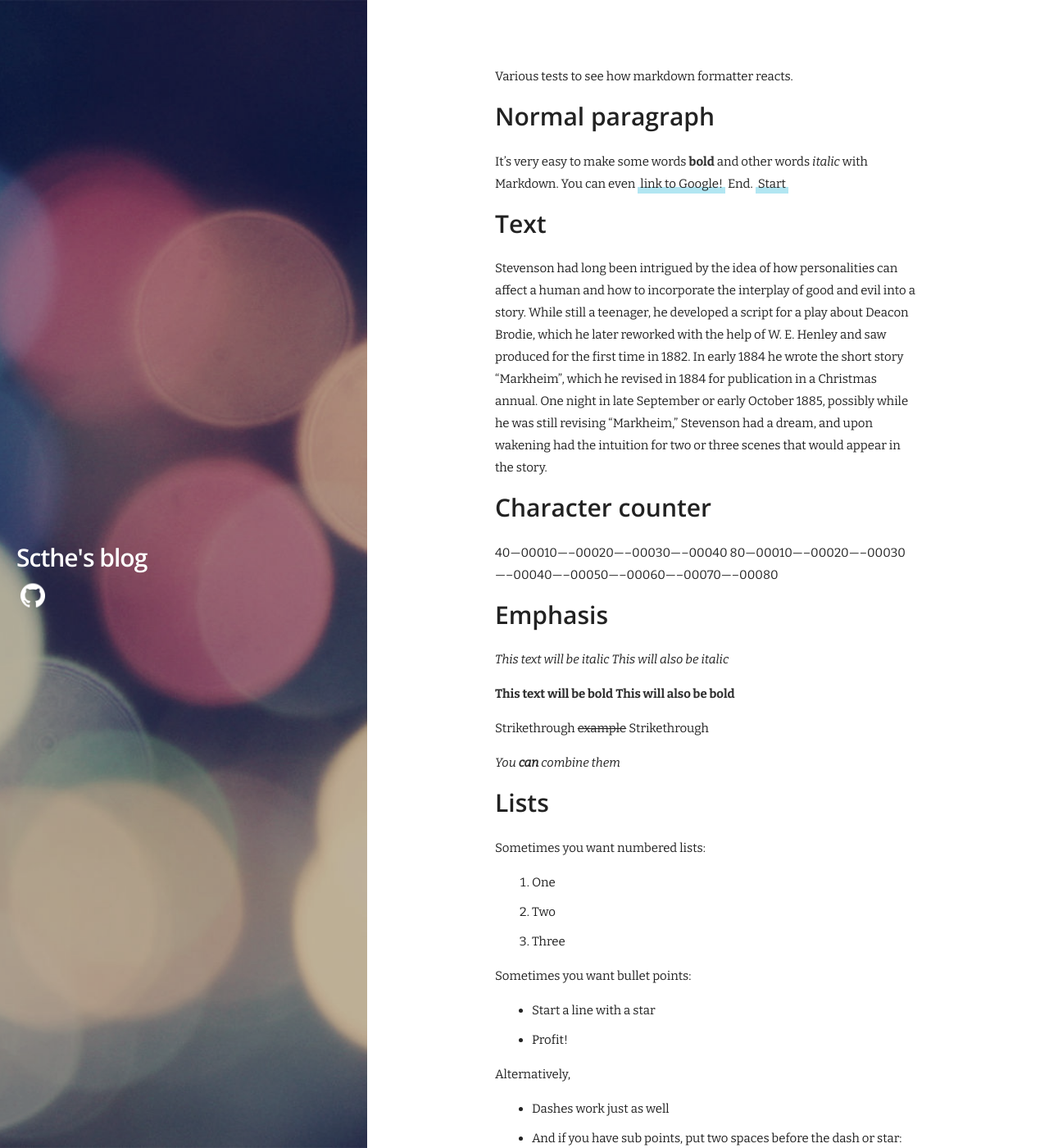
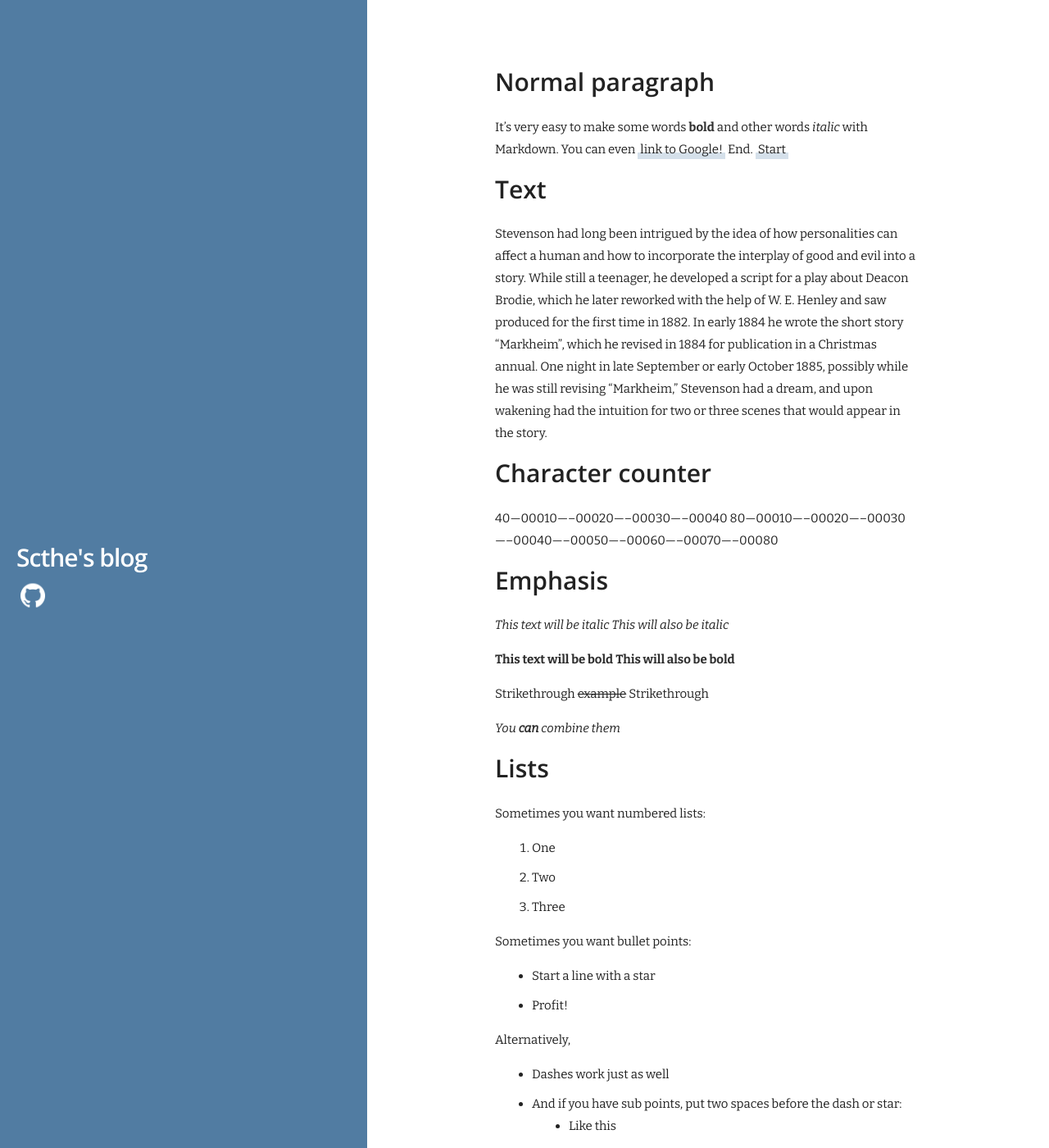
Before and after one commit to Scthe/scthe.github.io, a Jekyll site: the page built from _posts/2015-08-12-md-test.md, in a window 1280 px wide and 1400 px high. Shown: the whole window at 82% size. Built offline with Jekyll 4.4.1, drawn with Linux system fonts in a browser that asks for light colours; formulas are drawn with MathJax 3; comment, search, counter and statistics services are not loaded.

Commit message:
Use solid color on side-panel

```diff
--- a/_config.yml
+++ b/_config.yml
@@ -2,7 +2,6 @@ baseurl: ""
 github_account: "https://github.com/Scthe"
 title: "Scthe's blog"
 tagline: 'Scthe blog'
-sidebar_image: /images/cover.jpg
 
 markdown: kramdown
 highlighter: pygments
@@ -20,6 +19,13 @@ defaults:
     values:
       layout: "post"
       author: "Scthe"
+  -
+    scope:
+      path: ""
+      type: "drafts"
+    values:
+      layout: "post"
+      author: "Scthe"
 
 exclude:
   - "README.md"
--- a/_includes/side_panel.html
+++ b/_includes/side_panel.html
@@ -1,10 +1,4 @@
-{% if page.featured_image %}
-  {% assign side_img = page.featured_image %}
-{% else %}
-  {% assign side_img = site.sidebar_image %}
-{% endif %}
-
-<div class="side-panel" style="background-image: url({{ site.baseurl }}{{ side_img }});">
+<div class="side-panel">
   <div class="side-panel__inner">
 
     {% if page.display_post %}
--- a/_posts/2015-08-12-md-test.md
+++ b/_posts/2015-08-12-md-test.md
@@ -1,12 +1,9 @@
 ---
 title: "Markdown test for reallyreallyreally long titles"
+excerpt: "Various tests to see how markdown formatter reacts."
 date: 2015-08-12 12:00:00
 tags: jekyll test
-featured_image: /images/cover.jpg
 ---
-
-Various tests to see how markdown formatter reacts.
-
 
 
 ## Normal paragraph
--- a/_sass/_side-panel.scss
+++ b/_sass/_side-panel.scss
@@ -1,10 +1,7 @@
 .side-panel{
   @extend %side-panel-content-common;
   position: relative;
-  background-repeat: no-repeat;
-  background-position: center;
-  @include background-size(cover);
-  @include grayscale($side-panel-greyscale-factor);
+  background-color: $side-panel-background;
   overflow: hidden;
 
   @include below-lg{
@@ -19,19 +16,6 @@
     bottom: 0;
     width: $side-panel-width;
   }
-
-  /** darken the image so that text is visible */
-  &:before {
-    content: "";
-    position: absolute;
-    top: 0;
-    right: 0;
-    bottom: 0;
-    left: 0;
-    background-color: rgba(0, 0, 0, $side-panel-darken-factor);
-    z-index: -1;
-  }
-
 }
 
 .side-panel__inner{
@@ -58,10 +42,6 @@
 }
 
 .side-panel__tagline{
-  span{
-    @extend %keyword;
-    padding: 1px 4px;
-  }
   margin-bottom: 0;
 }
 
--- a/css/main.scss
+++ b/css/main.scss
@@ -22,8 +22,10 @@ $font-base: 'Bitter', serif;
 $font-heading: 'Open Sans', sans-serif;
 
 $color-base: #222;
-$color-accent: #23aece; /* #ce2323 */
+$color-accent: #517ca2; /*#23aece; /* #ce2323 */
 $color-blockquote: #666;
+/*$selection-color: lighten($color-accent, 35%);*/
+$selection-color: lighten($color-accent, 40%);
 
 $left-border-blockquote: #ddd;
 
@@ -32,12 +34,10 @@ $lg-screen-width: 60em;   /* 900px */
 $xl-screen-width: 135em;  /* 2160px */
 
 $side-panel-width: 35%;
-$side-panel-darken-factor: 0.2;
-$side-panel-greyscale-factor: 0.4;
+$side-panel-background: #517ca2;
 
 $content-left-padding: 20px; /* most content is left-aligned*/
 $text-column-width: 40em; /* should hold ~66cpl */
-$selection-color: lighten($color-accent, 35%);
 
 
 @import "mixins";
@@ -129,7 +129,7 @@ blockquote {
 
 %keyword{
   color: white;
-  background-color: $color-accent;
+  background-color: lighten($color-accent, 20%);/*$color-accent;*/
 }
 
 $highlighter-color: $selection-color;
--- a/index.html
+++ b/index.html
@@ -11,7 +11,7 @@ show_home_button: false
         <span class="post-item__date">
           {{ post.date | date: "%B %Y"}}
         </span>
-        {{ post.excerpt }}
+        <p>{{ post.excerpt }}</p>
       </li>
     {% endfor %}
   </ul>
```
